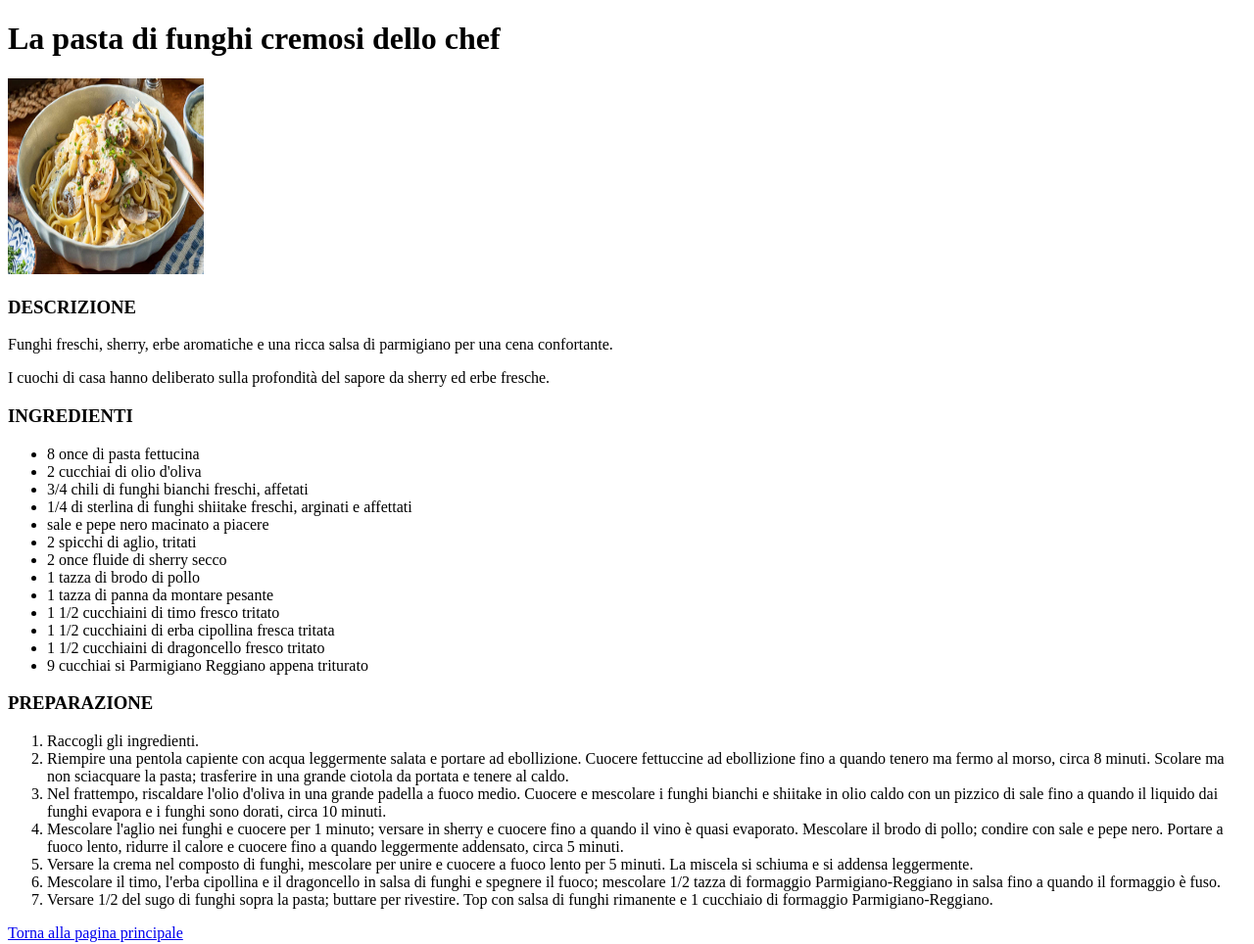
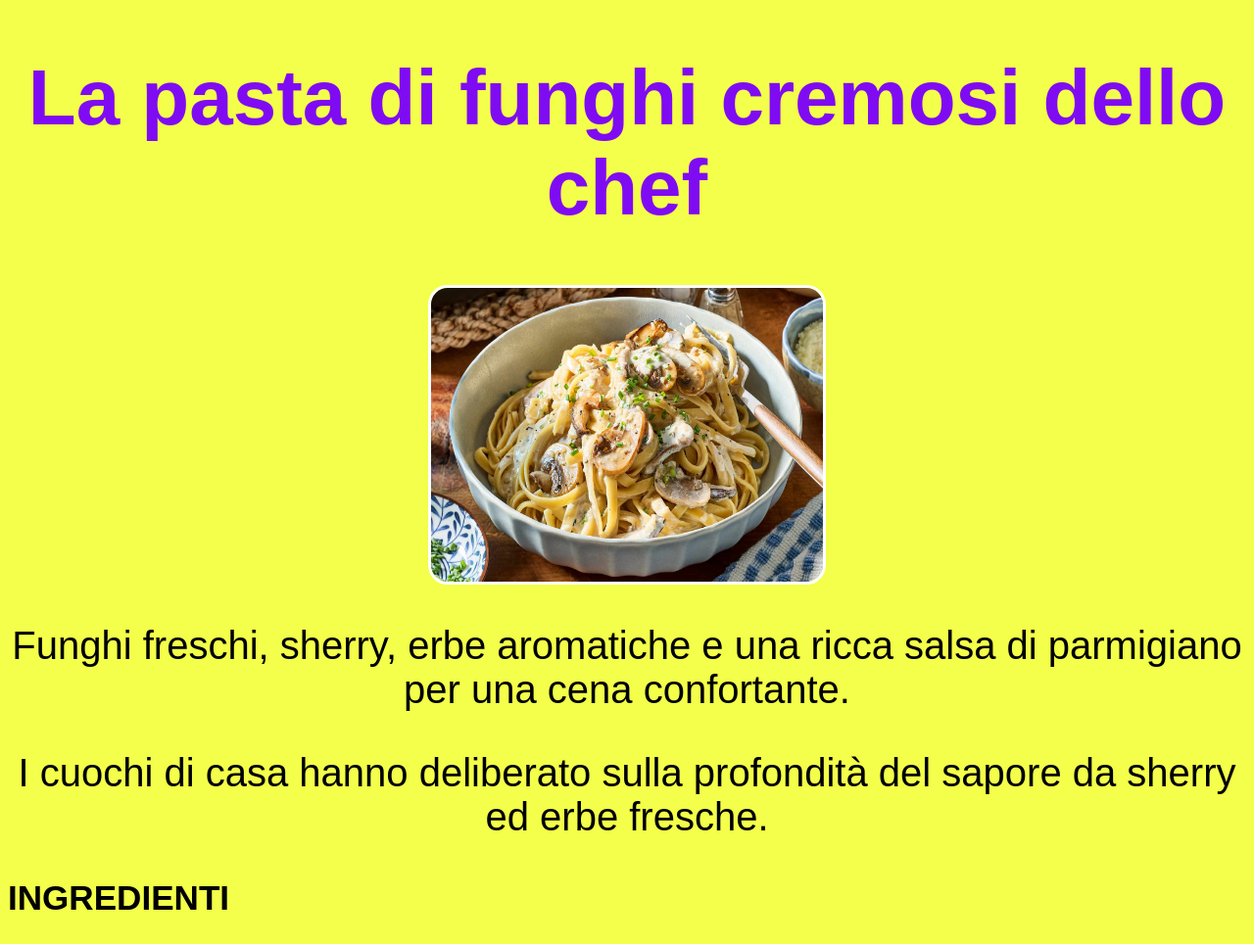
Before and after one commit to Danilo-comi/odin-recipes, a plain HTML site: page ricette/La pasta di funghi cremosi dello chef.html in a window 1280 px wide. Shown: the top 964 px of the page at 98% size. Drawn offline with Linux system fonts and the light colour scheme.

Commit message:
Aggiornamenti con CSS

```diff
--- a/ricette/La pasta di funghi cremosi dello chef.html
+++ b/ricette/La pasta di funghi cremosi dello chef.html
@@ -4,16 +4,28 @@
     <meta charset="UTF-8">
     <meta name="viewport" content="width=device-width, initial-scale=1.0">
     <title>Pasta di funghi cremosi dello chef</title>
+    <link rel="stylesheet" href="pasta funghi.css">
 </head>
 <body>
-    <h1>La pasta di funghi cremosi dello chef</h1>
-    <img src="immagini/La pasta di funghi dello chef.jpg" alt="La pasta di funghi cremosi dello chef" height="200" width="200">
 
-    <h3>DESCRIZIONE</h3>
-    <p>Funghi freschi, sherry, erbe aromatiche e una ricca salsa di parmigiano per una cena confortante.</p>
+        <div class="titolo">
+            <h1>La pasta di funghi cremosi dello chef</h1></div>
+   </div>
+        <div class="image">
+        <img src="immagini/La pasta di funghi dello chef.jpg" alt="La pasta di funghi cremosi dello chef" >
+    </div>
+    <div class="p"><p>Funghi freschi, sherry, erbe aromatiche e una ricca salsa di parmigiano per una cena confortante.</p>
         <P>I cuochi di casa hanno deliberato sulla profondità del sapore da sherry ed erbe fresche.</P>
+        </div>
 
+
+
+
+    <div class="titolo-ingredienti">
         <h3>INGREDIENTI</h3>
+    </div>
+
+    <div class="ingredienti">
         <ul>
             <li>8 once di pasta fettucina</li>
             <li>2 cucchiai di olio d'oliva</li>
@@ -29,7 +41,16 @@
         <li> 1 1/2 cucchiaini di dragoncello fresco tritato</li>
         <li>9 cucchiai si Parmigiano Reggiano appena triturato</li>
     </ul>
+</div>
+
+
+
+ <div class="titolo-preparazione">
     <h3>PREPARAZIONE</h3>
+ </div>
+
+
+<div class="preparazione">
     <ol>
         <li>Raccogli gli ingredienti.
         </li>
@@ -40,6 +61,14 @@
         <li>Mescolare il timo, l'erba cipollina e il dragoncello in salsa di funghi e spegnere il fuoco; mescolare 1/2 tazza di formaggio Parmigiano-Reggiano in salsa fino a quando il formaggio è fuso. </li>
         <li>Versare 1/2 del sugo di funghi sopra la pasta; buttare per rivestire. Top con salsa di funghi rimanente e 1 cucchiaio di formaggio Parmigiano-Reggiano. </li>
     </ol>
-    <a href="../index.html">Torna alla pagina principale </a>
+ </div>
+
+
+   <div> <class="torna">
+        <a id="torna-indice" href="../index.html">Torna alla pagina principale </a></id>
+    </div>
+
+
+
 </body>
 </html>
--- /dev/null
+++ b/ricette/pasta funghi.css
@@ -0,0 +1,67 @@
+* {
+    font-family: Arial, Helvetica, sans-serif;
+    background-color: rgb(243, 255, 74);
+
+}
+
+
+.titolo {
+
+    font-size: 40px;
+    color: rgb(127, 11, 243);
+    text-align: center;
+}
+
+
+.image img {
+    display: inline-block;
+    border: 3px solid white;
+    border-radius: 20px;
+    height: 300px;
+    width: 400px;
+    display: block;
+    margin-left: auto;
+    margin-right: auto;
+
+}
+
+
+.p {
+    font-size: 40px;
+    display: block;
+    box-sizing: border-box;
+    color: black;
+    text-align: center;
+}
+
+.titolo-ingredienti{
+    font-size: 30px;
+
+}
+
+.ingredienti{
+    display: flex;
+    font-size: 20px;
+
+}
+
+.titolo-preparazione{
+    font-size: 30px;
+}
+
+.preparazione{
+    display: contents;
+    font-size: 20px;
+    text-align: left;
+}
+
+#torna-indice{
+
+    display: inline-block; /*rende il link un bottone*/
+    text-decoration: none; /*toglie la sottolineatura*/
+    background-color: rgb(7, 7, 7);
+    padding: 10px 10px;
+    border-radius: 10px;
+    color: white;
+    font-size: 15px;
+}
--- /dev/null
+++ b/style.css
@@ -0,0 +1,20 @@
+* {
+  font-family: Photoshoot;
+  text-decoration-line: none;
+  background-color: blueviolet;
+  color: white
+}
+
+.titolo {
+  text-align: center;
+  font-size: 30px;
+}
+
+.ricette {
+  display: flex;
+  font-size: 40px;
+  color: white;
+  display:block;
+  margin-left: auto;
+  margin-right: auto;
+}
```
Also changed, not shown: index.html (+7 -1 lines). Lines whose indentation alone changed are shown as unchanged.
